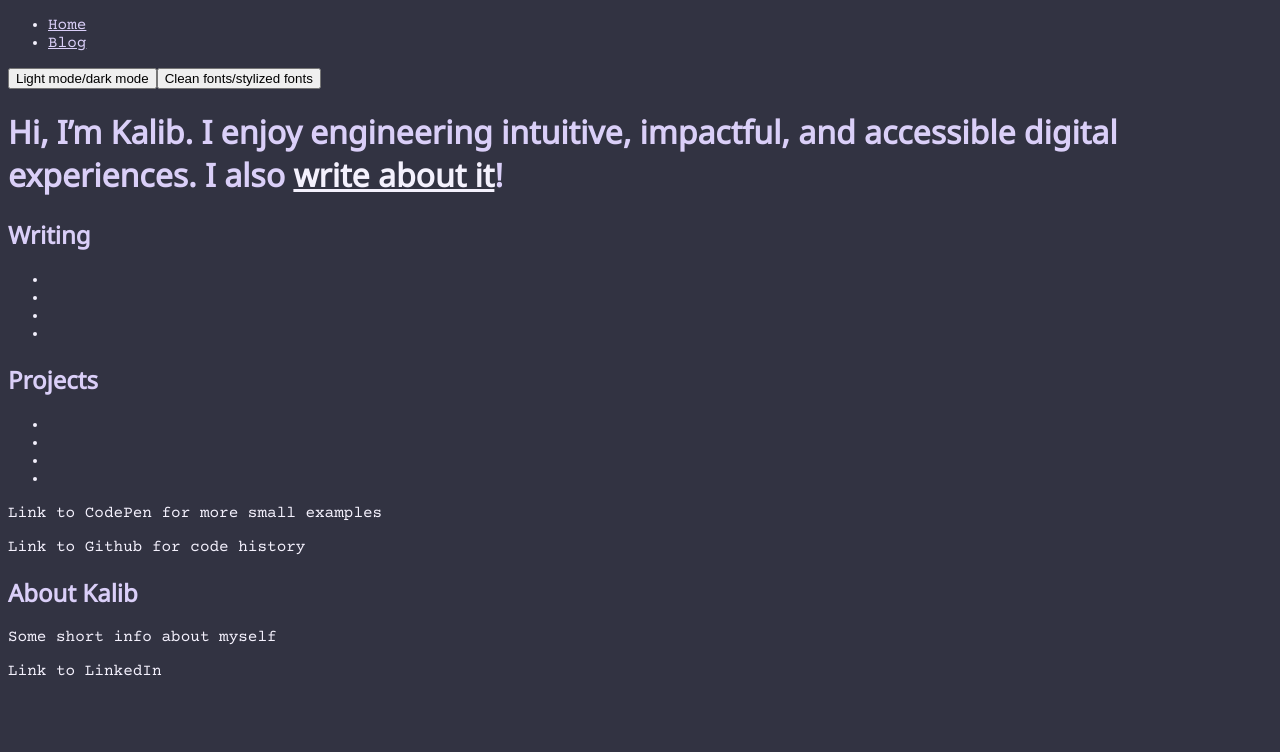
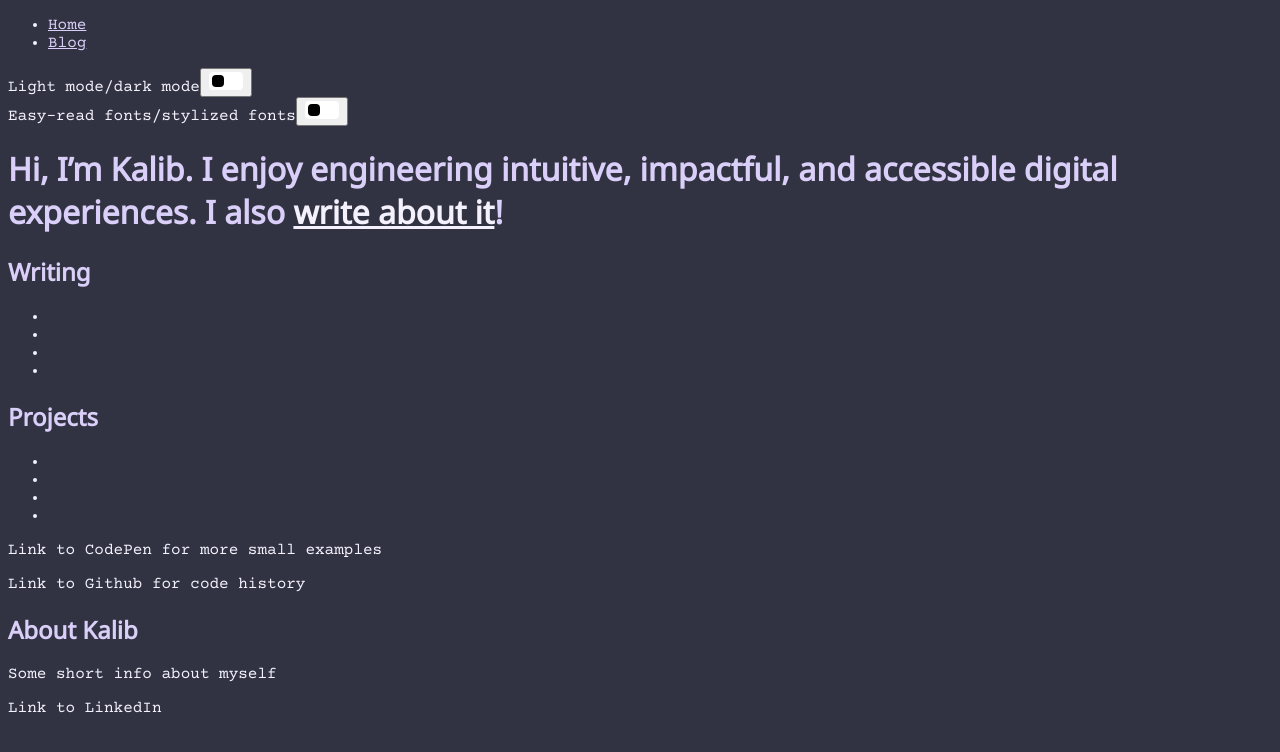
Before and after one commit to Watso196/portfolio, a React app: page / in a window 1280 px wide. Shown: the top 752 px of the page. Built offline with nearby package versions, Linux system fonts and the light colour scheme.

Commit message:
feature: basic switch control

```diff
--- a/src/App.scss
+++ b/src/App.scss
@@ -20,3 +20,21 @@ h5 {
 a {
   color: #dacff8;
 }
+
+.switch {
+  #on-state {
+    display: none;
+  }
+  #off-state {
+    display: block;
+  }
+
+  &.on {
+    #on-state {
+      display: block;
+    }
+    #off-state {
+      display: none;
+    }
+  }
+}
--- a/src/components/Nav.tsx
+++ b/src/components/Nav.tsx
@@ -1,5 +1,6 @@
 import * as React from "react";
 import { Link } from "react-router-dom";
+import SwitchControl from "./SwitchControl";
 const Nav = () => {
   return (
     <nav>
@@ -11,8 +12,20 @@ const Nav = () => {
           <Link to={"/blog"}>Blog</Link>
         </li>
       </ul>
-      <button type="button">Light mode/dark mode</button>
-      <button type="button">Clean fonts/stylized fonts</button>
+      <SwitchControl
+        label="Light mode/dark mode"
+        id="light-dark-switch"
+        onChange={() => {
+          console.log("mode switch change");
+        }}
+      />
+      <SwitchControl
+        label="Easy-read fonts/stylized fonts"
+        id="fonts-switch"
+        onChange={() => {
+          console.log("font switch change");
+        }}
+      />
     </nav>
   );
 };
--- /dev/null
+++ b/src/components/SwitchControl.tsx
@@ -0,0 +1,47 @@
+import React from "react";
+
+interface Props {
+  label: string;
+  id: string;
+  onChange: () => void;
+}
+
+const SwitchControl = ({ label, id, onChange }: Props) => {
+  const [isOn, setIsOn] = React.useState(false);
+
+  const onClick = () => {
+    onChange();
+    setIsOn(!isOn);
+    console.log("switch state", isOn);
+  };
+
+  return (
+    <div className="switch">
+      <label htmlFor={id}>{label}</label>
+      <button
+        type="button"
+        className={"switch" + (isOn ? " on" : "")}
+        id={id}
+        role="switch"
+        aria-checked={isOn}
+        onClick={onClick}
+      >
+        <svg xmlns="http://www.w3.org/2000/svg" height="20" width="36">
+          <rect
+            className="container"
+            x="1"
+            y="1"
+            width="34"
+            height="18"
+            rx="4"
+            fill="rgb(255, 255, 255)"
+          ></rect>
+          <rect id="off-state" x="4" y="4" width="12" height="12" rx="4"></rect>
+          <rect id="on-state" x="20" y="4" width="12" height="12" rx="4"></rect>
+        </svg>
+      </button>
+    </div>
+  );
+};
+
+export default SwitchControl;
```
